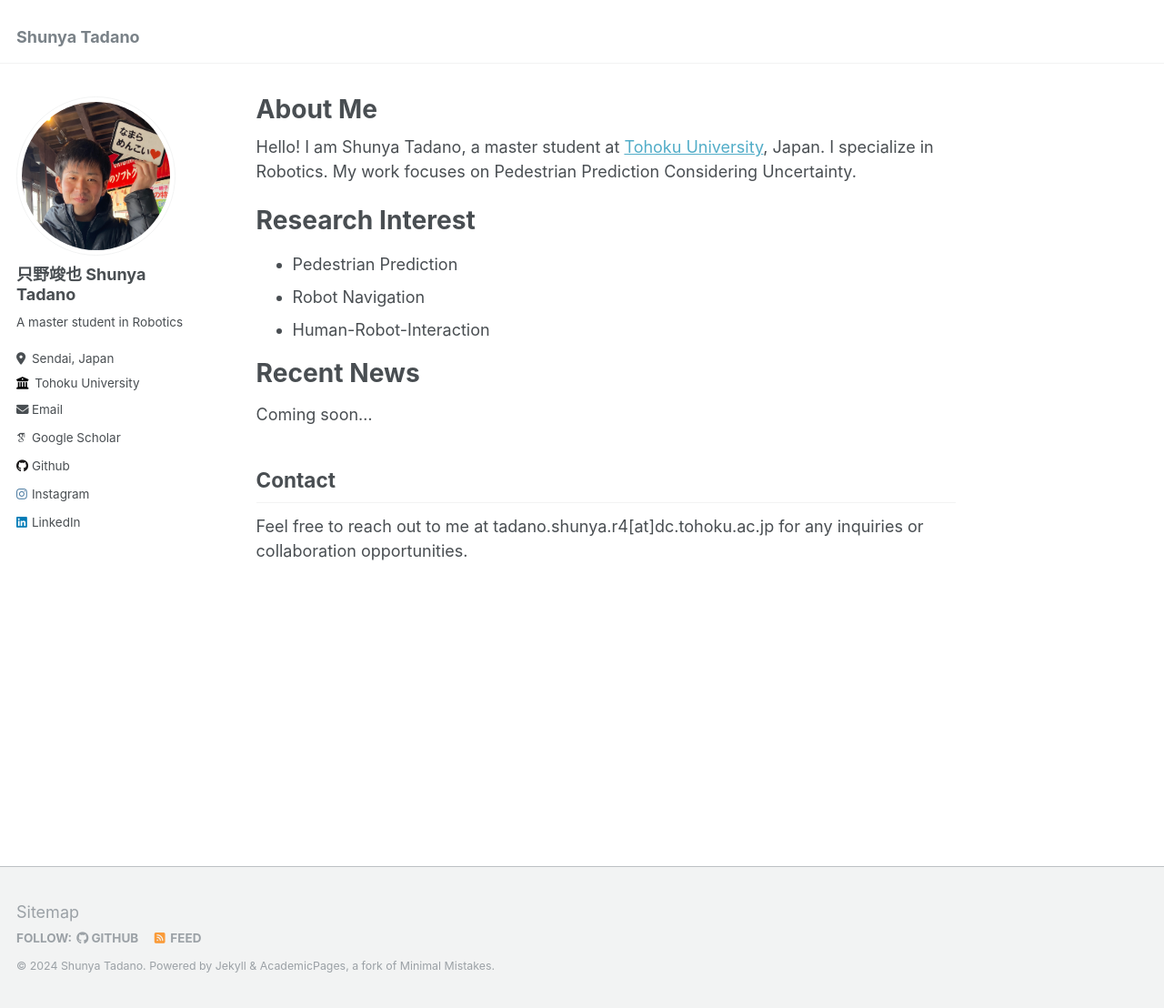
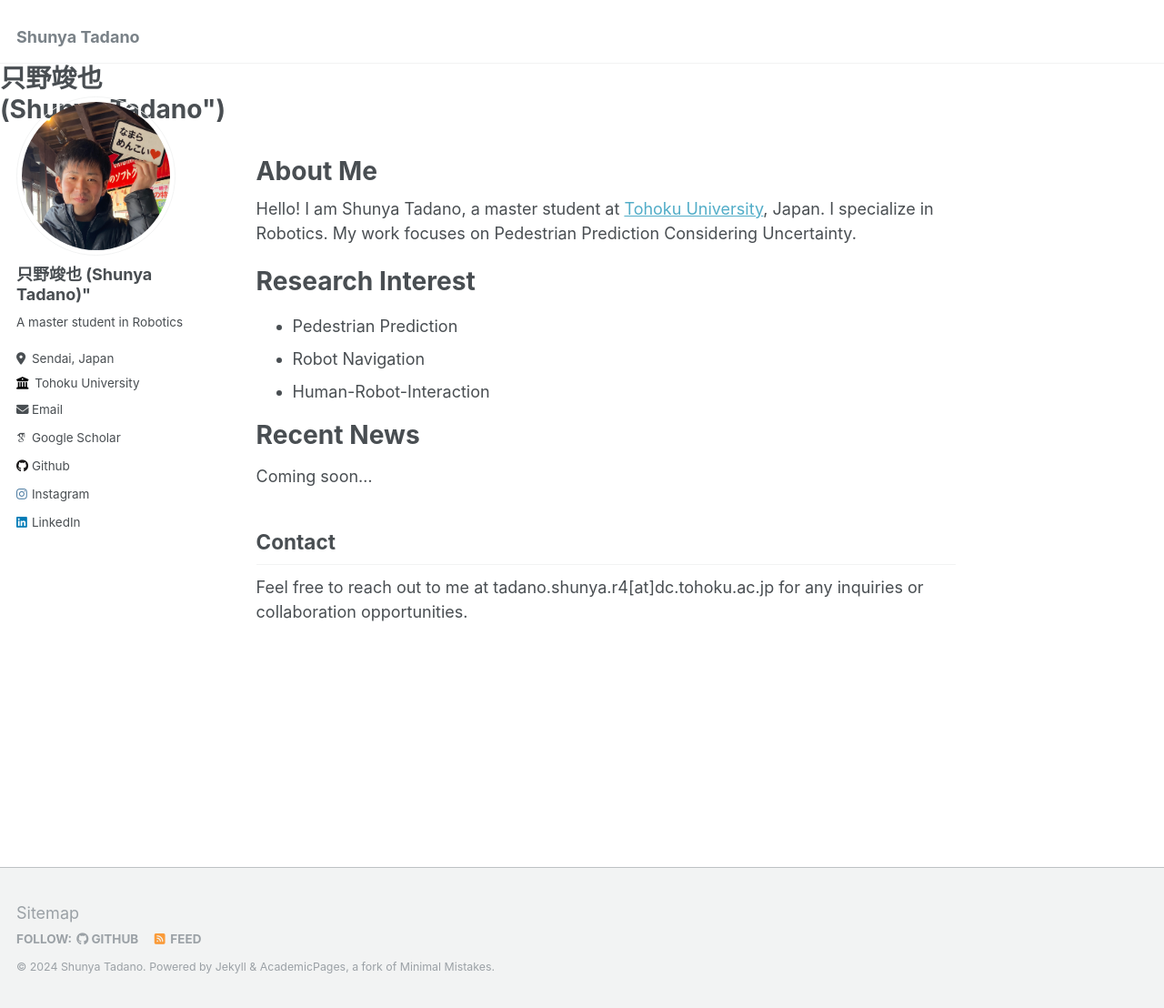
Before and after one commit to shunyatadano/shunyatadano.github.io, a Jekyll site: the page built from _pages/about.md, in a window 1280 px wide and 1108 px high. Shown: the whole window at 91% size. Built offline with Jekyll 4.4.1, drawn with Linux system fonts in a browser that asks for light colours; some web fonts are replaced.

Commit message:
fix name appearance

```diff
--- a/_config.yml
+++ b/_config.yml
@@ -22,9 +22,7 @@
 author:
   # Biographic information
   avatar           : "profile_menkoi.jpg"
-  name             : |
-    只野竣也
-    Shunya Tadano
+  name             : 只野竣也 (Shunya Tadano)"
   pronouns         : # example: "she/her"
   bio              : "A master student in Robotics"
   location         : "Sendai, Japan"
--- a/_layouts/default.html
+++ b/_layouts/default.html
@@ -9,9 +9,19 @@
   <head>
     {% include head.html %}
     {% include head/custom.html %}
+
+    <meta charset="UTF-8">
+    <title>{{ site.title }}</title>
   </head>
 
   <body>
+    <header>
+      <h1>
+        {% assign name_parts = site.author.name | split: ' (' %}
+        {{ name_parts[0] }}<br>
+        ({{ name_parts[1] | replace: ')', '' }})
+      </h1>
+    </header>
 
     {% include browser-upgrade.html %}
     {% include masthead.html %}
```
